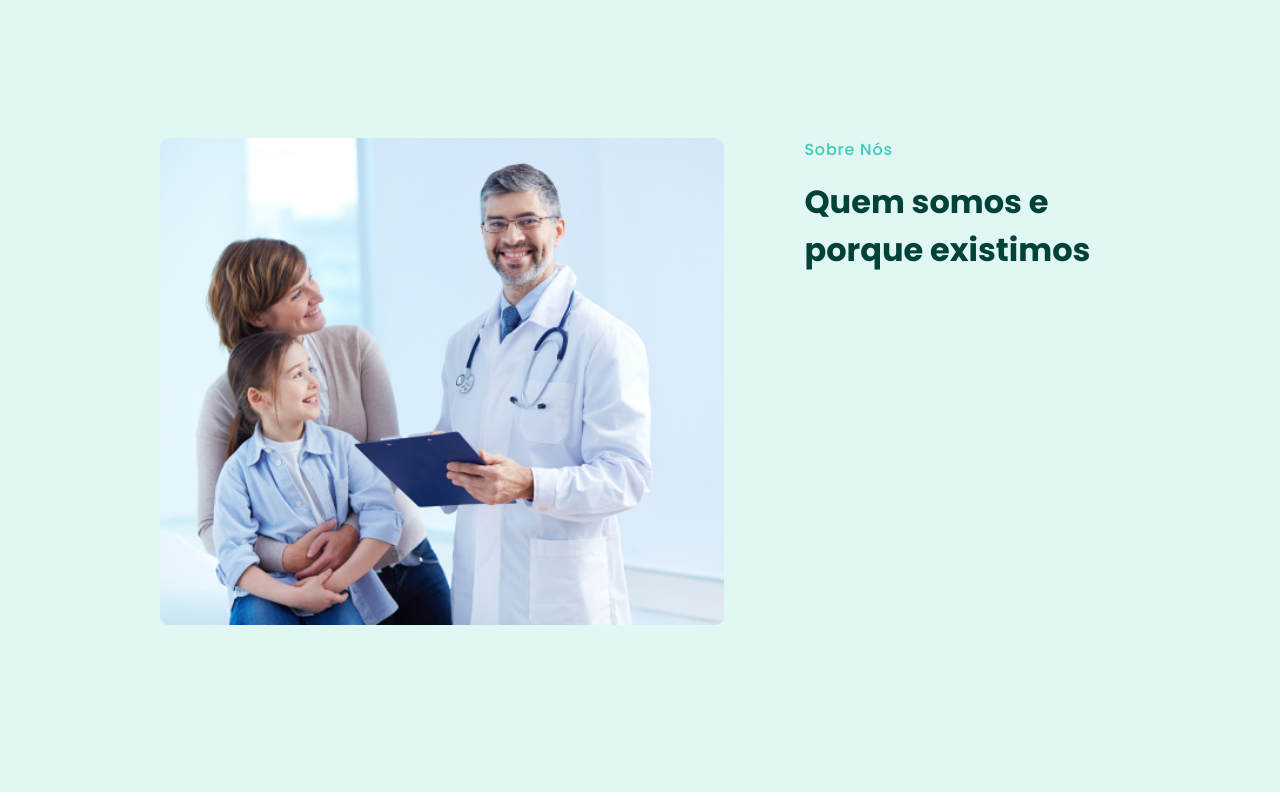
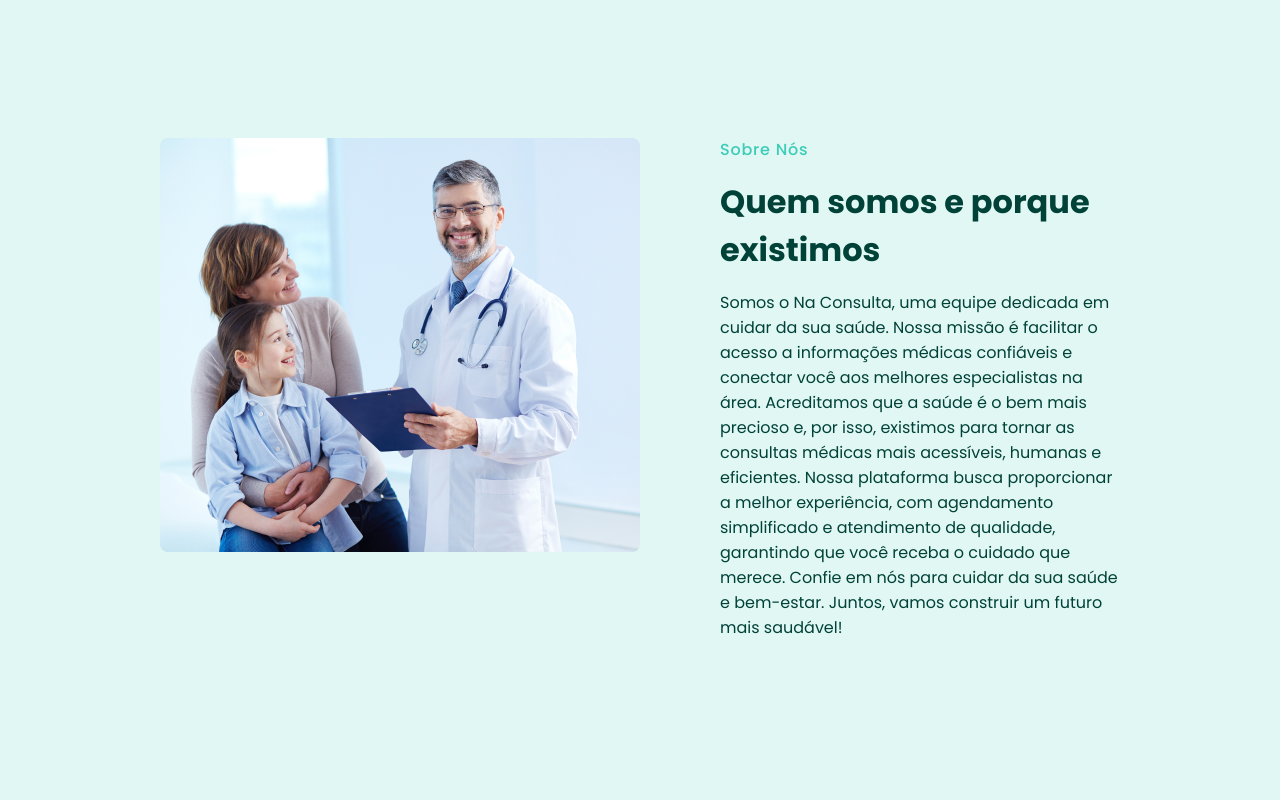
Before and after one commit to Achette/Na_Consulta_NEXT, a Next.js app: page / in a window 1280 px wide. Shown: the part 931-1731 px from the top of the page. Built offline with nearby package versions, Linux system fonts and the light colour scheme.

Commit message:
feat(TASK-0014): cria mock de texto

```diff
--- /dev/null
+++ b/src/mock/about/textAbout.ts
@@ -0,0 +1,9 @@
+export const about = `Somos o Na Consulta, uma equipe dedicada em cuidar da sua saúde. Nossa
+missão é facilitar o acesso a informações médicas confiáveis e
+conectar você aos melhores especialistas na área. Acreditamos que a
+saúde é o bem mais precioso e, por isso, existimos para tornar as
+consultas médicas mais acessíveis, humanas e eficientes. Nossa
+plataforma busca proporcionar a melhor experiência, com agendamento
+simplificado e atendimento de qualidade, garantindo que você receba o
+cuidado que merece. Confie em nós para cuidar da sua saúde e
+bem-estar. Juntos, vamos construir um futuro mais saudável!`
```
